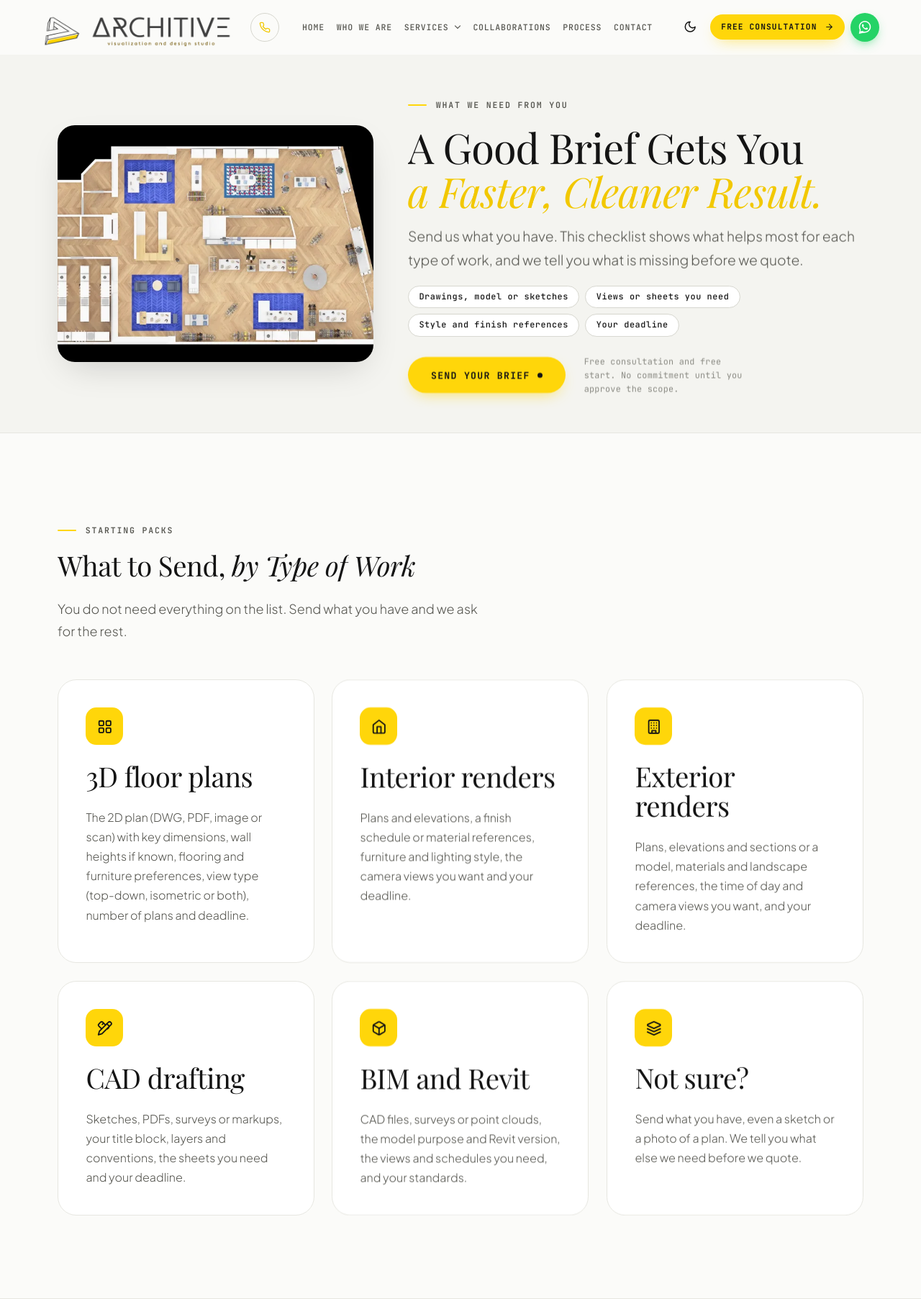
After one commit to hasanraza656/architive, a Laravel app: page /what-we-need/ in a window 1280 px wide. The commit adds this page. Shown: the top 1805 px of the page at 72% size. Run offline with Laravel 10, Linux system fonts and the light colour scheme; some libraries are stand-ins or nearby versions.

Commit message:
Add /free-trial/ and /what-we-need/ pages
Two decision pages built on the existing service-detail partial. Trial terms copied from the ad landing pages (one real task, free for up to 3 working days, no card, no contract, written quote first). Brief checklist uses the starting packs already on the service pages. SEO entries, sitemap, HTML sitemap, tests.

Co-Authored-By: Claude Sonnet 5.5 <noreply@anthropic.com>

```diff
--- a/app/Http/Controllers/PageController.php
+++ b/app/Http/Controllers/PageController.php
@@ -20,6 +20,8 @@ class PageController extends Controller
     /** Production support is no longer a separate page; the old URL permanently redirects to Services. */
     public function outsourcing()   { return redirect()->away(pu('services.index'), 301); }
     public function process()       { return view('pages.process'); }
+    public function freeTrial()     { return view('pages.free-trial'); }
+    public function whatWeNeed()    { return view('pages.what-we-need'); }
     public function team()          { return view('pages.team'); }
     public function faqs()          { return view('pages.faqs'); }
     public function contact()       { return view('pages.contact'); }
--- a/config/seo.php
+++ b/config/seo.php
@@ -46,6 +46,16 @@ return [
             'description' => 'Photoreal exterior rendering services from your CAD or Revit files: hero, street, aerial and twilight views for approvals, planning and pre-sales.',
             'image'       => 'assets/img/og/viz-bandon.jpg',
             'sitemap'     => [0.9, 'monthly'],
+        ],
+        'free-trial' => [
+            'title'       => 'Free 3-Day Trial | Architive',
+            'description' => 'Send one real task and we work on it free for up to 3 working days. Judge our quality, speed and communication. No card, no contract.',
+            'sitemap'     => [0.8, 'monthly'],
+        ],
+        'what-we-need' => [
+            'title'       => 'What We Need From You | Architive',
+            'description' => 'The files and details that help most for 3D floor plans, renders, CAD drafting and BIM. Send what you have and we tell you what is missing.',
+            'sitemap'     => [0.7, 'monthly'],
         ],
         'services.interior' => [
             'title'       => '3D Interior Rendering Services | Architive',
--- a/resources/views/pages/sitemap.blade.php
+++ b/resources/views/pages/sitemap.blade.php
@@ -18,6 +18,8 @@
                     <li><a href="{{ pu('about') }}">About Architive</a></li>
                     <li><a href="{{ pu('process') }}">How It Works</a></li>
                     <li><a href="{{ pu('faqs') }}">FAQs</a></li>
+                    <li><a href="{{ pu('free-trial') }}">Free 3-Day Trial</a></li>
+                    <li><a href="{{ pu('what-we-need') }}">What We Need From You</a></li>
                     <li><a href="{{ pu('contact') }}">Contact</a></li>
                 </ul>
             </div>
--- /dev/null
+++ b/resources/views/pages/what-we-need.blade.php
@@ -0,0 +1,67 @@
+@extends('layouts.app')
+
+@section('content')
+@include('partials.service-detail', ['d' => [
+    'key' => 'wn', 'name' => 'What We Need From You', 'type' => 'Project brief checklist for architectural visualization, CAD and BIM',
+    'desc' => config('seo.pages')['what-we-need']['description'],
+    'schemaItems' => ['Starting pack for 3D floor plans', 'Starting pack for interior and exterior renders', 'Starting pack for CAD drafting', 'Starting pack for BIM and Revit'],
+    'eyebrow' => 'What we need from you',
+    'title' => 'A Good Brief Gets You <em>a Faster, Cleaner Result.</em>',
+    'lead' => 'Send us what you have. This checklist shows what helps most for each type of work, and we tell you what is missing before we quote.',
+    'heroItems' => ['Drawings, model or sketches', 'Views or sheets you need', 'Style and finish references', 'Your deadline'],
+    'image' => ['key' => 'viz/floorplan-3d-top', 'alt' => 'Top-down 3D floor plan with herringbone flooring and furniture layout, rendered by Architive'],
+    'cta' => 'Send your brief', 'topic' => 'Project brief', 'service' => 'visualization',
+    'gallery' => null, 'galleryTitle' => '', 'galleryLead' => '',
+    'cardsEyebrow' => 'Starting packs', 'cardsTitle' => 'What to Send, <em>by Type of Work</em>',
+    'cardsLead' => 'You do not need everything on the list. Send what you have and we ask for the rest.',
+    'cards' => [
+        ['icon' => 'grid', 'title' => '3D floor plans', 'text' => 'The 2D plan (DWG, PDF, image or scan) with key dimensions, wall heights if known, flooring and furniture preferences, view type (top-down, isometric or both), number of plans and deadline.'],
+        ['icon' => 'home', 'title' => 'Interior renders', 'text' => 'Plans and elevations, a finish schedule or material references, furniture and lighting style, the camera views you want and your deadline.'],
+        ['icon' => 'building', 'title' => 'Exterior renders', 'text' => 'Plans, elevations and sections or a model, materials and landscape references, the time of day and camera views you want, and your deadline.'],
+        ['icon' => 'pencil-ruler', 'title' => 'CAD drafting', 'text' => 'Sketches, PDFs, surveys or markups, your title block, layers and conventions, the sheets you need and your deadline.'],
+        ['icon' => 'box', 'title' => 'BIM and Revit', 'text' => 'CAD files, surveys or point clouds, the model purpose and Revit version, the views and schedules you need, and your standards.'],
+        ['icon' => 'layers', 'title' => 'Not sure?', 'text' => 'Send what you have, even a sketch or a photo of a plan. We tell you what else we need before we quote.'],
+    ],
+    'forTitle' => 'Why a Clear Brief <em>Helps Both of Us</em>',
+    'forItems' => [
+        ['You', 'get an accurate written quote the first time, with fewer questions and fewer revision rounds.'],
+        ['Your team', 'spends less time answering questions and more time on design.'],
+        ['Your client', 'sees the first version closer to what they expected.'],
+        ['Us', 'can start production without guessing, which keeps delivery dates reliable.'],
+    ],
+    'sendTitle' => 'The Short <em>Checklist</em>',
+    'send' => [
+        'Drawings, model or sketches (DWG, PDF, Revit, SketchUp or images)',
+        'What you need back: renders, 3D floor plans, drawings or a BIM model',
+        'Scale or key dimensions',
+        'Style, finish and material references',
+        'Your templates or a sample of work you want to match',
+        'Your deadline and the number of images or sheets',
+    ],
+    'sendNote' => 'Missing something on the list? Send the brief anyway. We tell you what we still need before we quote.',
+    'stepsTitle' => 'What Happens <em>After You Send It</em>',
+    'stepsLead' => 'You always see the scope and price in writing before work starts.',
+    'steps' => [
+        ['n' => '01', 'icon' => 'upload', 'title' => 'You send the brief', 'text' => 'Files, references and deadline, by the contact form or email.'],
+        ['n' => '02', 'icon' => 'message', 'title' => 'We check it', 'text' => 'We review what you sent and tell you what is missing.'],
+        ['n' => '03', 'icon' => 'file-text', 'title' => 'Written quote', 'text' => 'Views or sheets, revision rounds, delivery date and price, in one written quote.'],
+        ['n' => '04', 'icon' => 'layers', 'title' => 'Production and review', 'text' => 'You review the work in defined stages.'],
+        ['n' => '05', 'icon' => 'download', 'title' => 'Delivery', 'text' => 'Final files in the formats you asked for.'],
+    ],
+    'priceTitle' => 'Does the Brief <em>Change the Price?</em>',
+    'price' => [
+        'A clearer brief usually means fewer revision rounds, which keeps your project cost predictable. The price itself is set by the size of the work, the level of detail and the number of images or sheets.',
+        'You always get a written quote first.',
+    ],
+    'faqs' => [
+        1 => ['q' => 'What if I only have a sketch?', 'a' => 'Send it. We tell you what else we need before we quote. For 3D floor plans, a sketch needs dimensions so we can redraw it accurately.'],
+        2 => ['q' => 'Which file formats can I send?', 'a' => 'DWG, PDF, Revit, SketchUp and images are all fine. A link to your files works too.'],
+        3 => ['q' => 'How do I send large files?', 'a' => 'Share a link to your own storage, or attach files on the contact form. If neither works, tell us and we will suggest a way.'],
+        4 => ['q' => 'Can you sign an NDA before I send files?', 'a' => 'Yes. We can review and sign an NDA before you share project details.'],
+        5 => ['q' => 'Do I need a finished design to start?', 'a' => 'No. Tell us where the project is, and we say what we can work from.'],
+        6 => ['q' => 'Will I get a price before work starts?', 'a' => 'Yes. You get a written quote listing the images or sheets, revision rounds and delivery date before work starts.'],
+    ],
+    'related' => 'See <a href="' . pu('process') . '">how projects work</a>. Not ready to send a full brief? Start with one task in the <a href="' . pu('free-trial') . '">free 3-day trial</a>, or <a href="' . pu('contact') . '">contact us</a> with a short description.',
+    'ctaTitle' => 'Send What You Have. <em>We Will Tell You the Rest.</em>',
+]])
+@endsection
--- a/routes/web.php
+++ b/routes/web.php
@@ -51,6 +51,8 @@ Route::middleware(EnsureTrailingSlash::class)->group(function () {
 
     Route::get('how-it-works/', [PageController::class, 'process'])->name('process');
     Route::get('faqs/', [PageController::class, 'faqs'])->name('faqs');
+    Route::get('free-trial/', [PageController::class, 'freeTrial'])->name('free-trial');
+    Route::get('what-we-need/', [PageController::class, 'whatWeNeed'])->name('what-we-need');
     Route::get('contact/', [PageController::class, 'contact'])->name('contact');
 
     Route::get('privacy-policy/', [PageController::class, 'privacy'])->name('privacy');
```
Also changed, not shown: resources/views/pages/free-trial.blade.php (added, +63 -0 lines), tests/Feature/TrialAndBriefPagesTest.php (added, +34 -0 lines).
